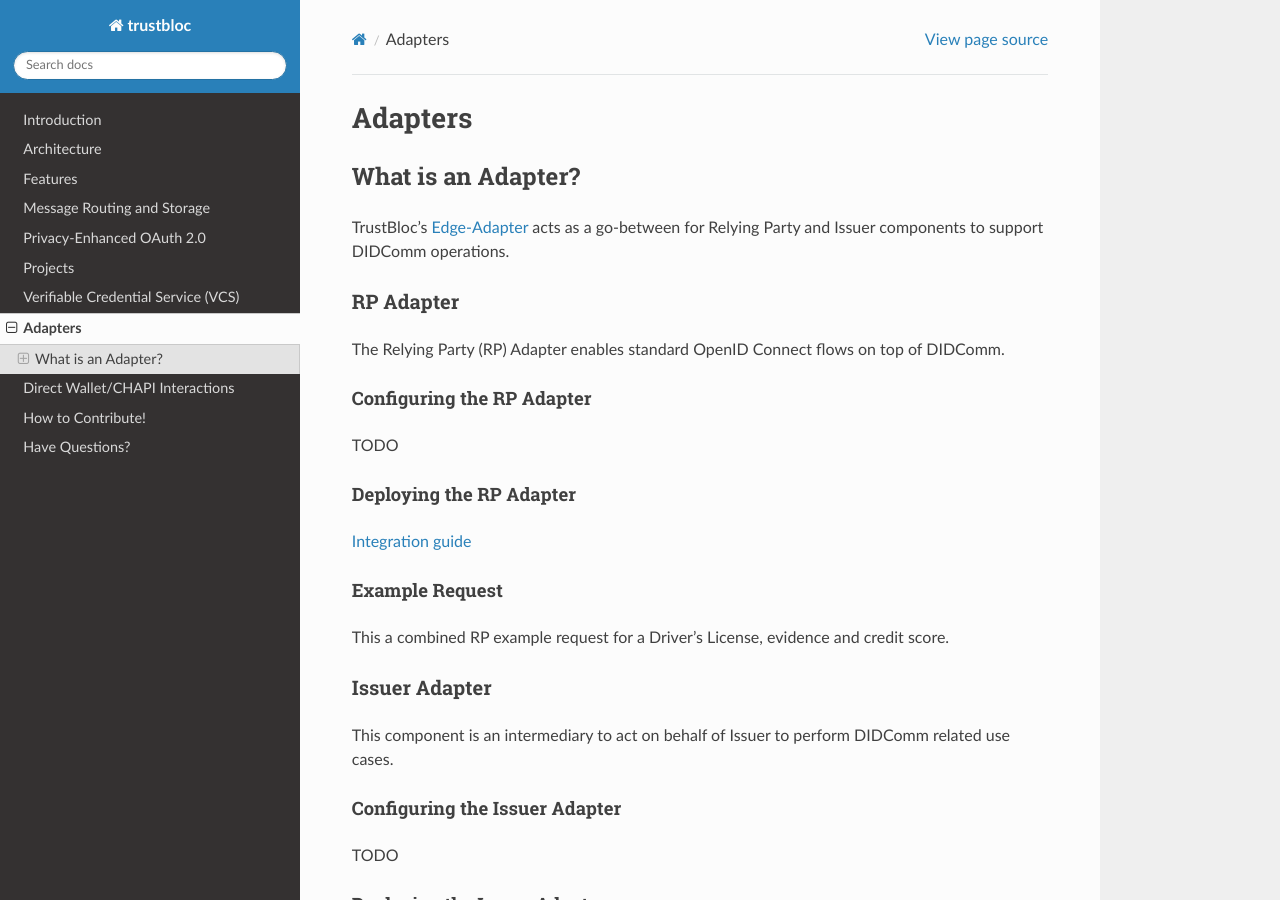
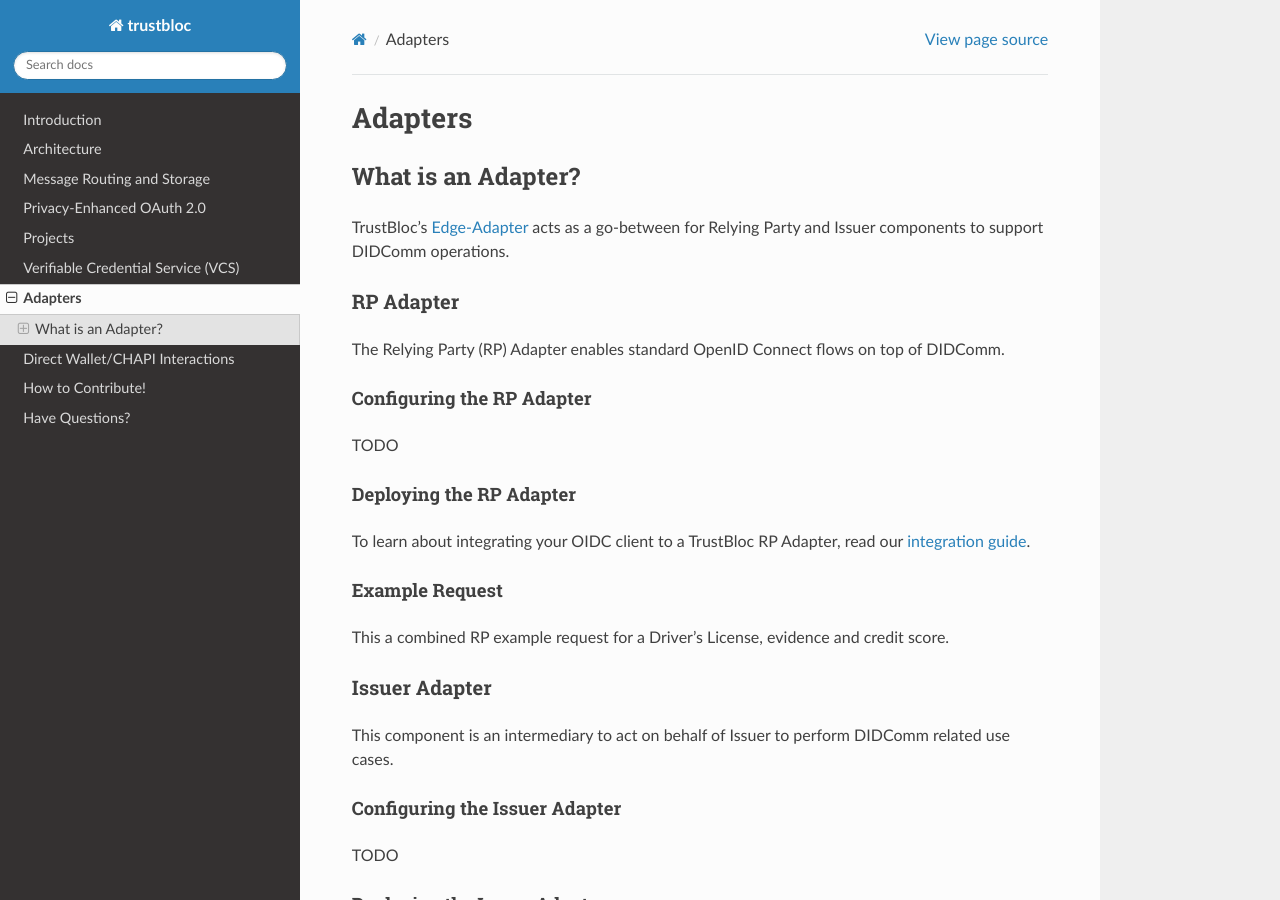
Before and after one commit to trustbloc/docs, a Sphinx documentation site: the page built from docs/source/adapters.rst, in a window 1280 px wide and 900 px high. Built offline with Sphinx 7.4.7 and the Read the Docs theme 2.0.0, drawn with Linux system fonts in a browser that asks for light colours.

Commit message:
docs: update RP adapter integration link
Signed-off-by: Tomisin Jenrola <tomisin.jenrola@securekey.com>

```diff
--- a/docs/source/adapters.rst
+++ b/docs/source/adapters.rst
@@ -22,7 +22,8 @@
 Deploying the RP Adapter
 ------------------------
 
-`Integration guide <https://github.com/trustbloc/edge-adapter/tree/master/docs/rp>`__
+To learn about integrating your OIDC client to a TrustBloc RP Adapter,
+read our `integration guide <https://github.com/trustbloc/edge-adapter/blob/master/docs/rp/integration/relying_parties.md>`__.
 
 Example Request
 ---------------
--- a/docs/source/features.rst
+++ /dev/null
@@ -1,7 +0,0 @@
-Features
-========
-
-
-**Features of TrustBloc**
-
-//todo
--- a/docs/source/index.rst
+++ b/docs/source/index.rst
@@ -10,7 +10,6 @@
 
    introduction
    architecture
-   features
    agents/msg-routing-storage
    oauth2_priv
    projects
```
